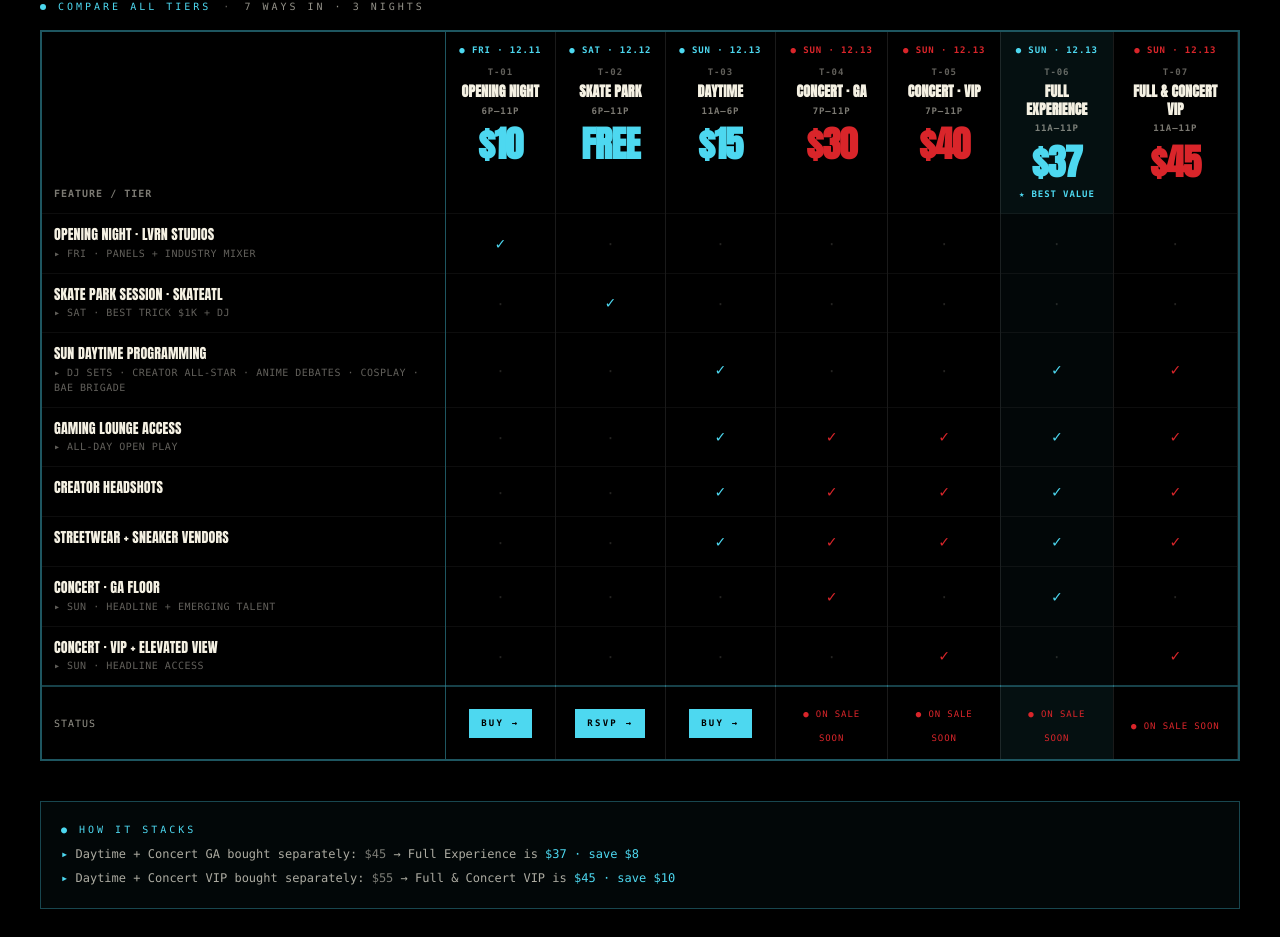
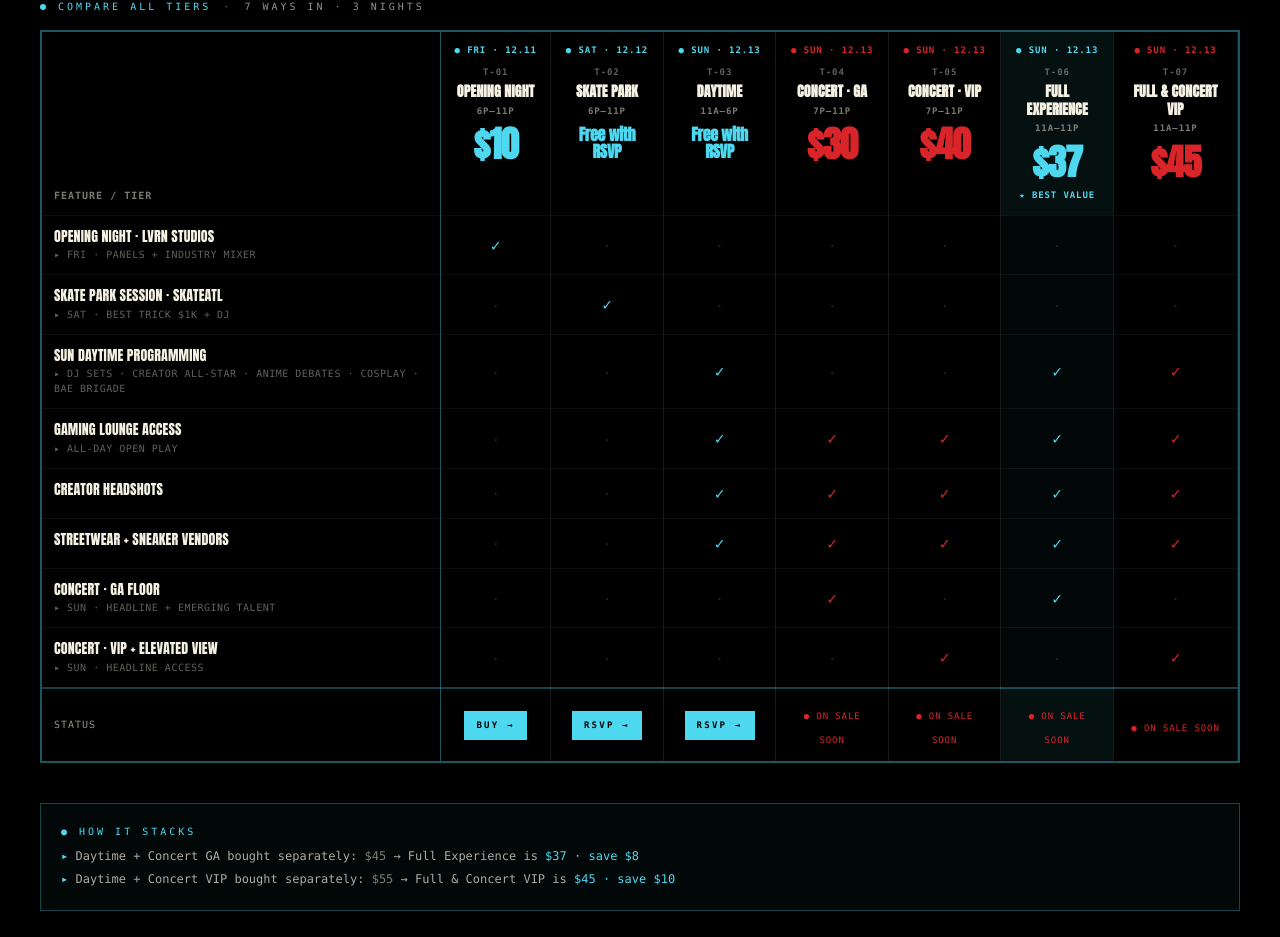
Before and after one commit to ryanjo11/the-kickback-site, a Next.js app: page /tickets in a window 1280 px wide. Shown: the part 617-1554 px from the top of the page. Built offline with nearby package versions, Linux system fonts and the light colour scheme.

Commit message:
Tickets: Sunday Daytime (T-03) + Skate Park (T-02) price \u2192 'Free with RSVP'; buttons simplified to 'RSVP'; price-check logic uses includes('Free') so status pill + button copy swap correctly

```diff
--- a/app/tickets/page.tsx
+++ b/app/tickets/page.tsx
@@ -327,7 +327,7 @@ function DayPanel({ d, wide = false }: { d: Day; wide?: boolean }) {
                     className="inline-flex items-center justify-center w-full md:w-auto px-6 py-3 font-mono text-[11px] uppercase tracking-[0.3em] font-bold text-ink transition-opacity hover:opacity-90"
                     style={{ background: a.hex }}
                   >
-                    {t.price === "FREE" ? "RSVP Now" : "Buy Tickets"} →
+                    {t.price.includes("Free") ? "RSVP" : "Buy Tickets"} →
                   </a>
                 </div>
               )}
@@ -385,13 +385,13 @@ const matrixTiers: MatrixTier[] = [
     ticketUrl: "https://posh.vip/e/the-kickback-creator-state-of-the-union",
   },
   {
-    code: "T-02", day: "SAT", dayDate: "12.12", name: "Skate Park", price: "FREE",
+    code: "T-02", day: "SAT", dayDate: "12.12", name: "Skate Park", price: "Free with RSVP",
     window: "6p–11p", accent: "royal",
     features: { skate: true },
     ticketUrl: "https://posh.vip/e/the-kickback-skate-jam",
   },
   {
-    code: "T-03", day: "SUN", dayDate: "12.13", name: "Daytime", price: "$15",
+    code: "T-03", day: "SUN", dayDate: "12.13", name: "Daytime", price: "Free with RSVP",
     window: "11a–6p", accent: "ice",
     features: { daytime: true, gamingLounge: true, headshots: true, vendors: true },
     ticketUrl: "https://www.universe.com/events/the-kickback-tickets-PC17LZ",
@@ -469,7 +469,9 @@ function TicketMatrixMobile() {
                 </div>
               </div>
               <div
-                className="font-chunk text-3xl leading-none shrink-0"
+                className={`font-chunk leading-[1.05] shrink-0 text-right ${
+                  t.price.includes("Free") ? "text-lg max-w-[7.5rem]" : "text-3xl"
+                }`}
                 style={{ color }}
               >
                 {t.price}
@@ -516,9 +518,9 @@ function TicketMatrixMobile() {
                   className="inline-flex items-center justify-center w-full px-4 py-3 font-mono text-[11px] uppercase tracking-[0.3em] font-bold text-cream"
                   style={{ background: color }}
                 >
-                  {t.price === "FREE" ? "RSVP Now" : "Buy Tickets"} →
+                  {t.price.includes("Free") ? "RSVP" : "Buy Tickets"} →
                 </a>
-              ) : t.price === "FREE" ? (
+              ) : t.price.includes("Free") ? (
                 <span
                   className="font-mono text-[9px] uppercase tracking-widest font-bold"
                   style={{ color }}
@@ -581,7 +583,11 @@ function TicketMatrix() {
                   </div>
                   {/* Price */}
                   <div
-                    className="font-display text-3xl md:text-4xl leading-none mt-2"
+                    className={`font-display leading-[1.05] mt-2 ${
+                      t.price.includes("Free")
+                        ? "text-sm md:text-base"
+                        : "text-3xl md:text-4xl"
+                    }`}
                     style={{ color, letterSpacing: "-0.02em" }}
                   >
                     {t.price}
@@ -658,9 +664,9 @@ function TicketMatrix() {
                       className="inline-flex items-center justify-center px-3 py-2 font-mono text-[9px] uppercase tracking-[0.25em] font-bold text-ink whitespace-nowrap"
                       style={{ background: color }}
                     >
-                      {t.price === "FREE" ? "RSVP" : "Buy"} →
+                      {t.price.includes("Free") ? "RSVP" : "Buy"} →
                     </a>
-                  ) : t.price === "FREE" ? (
+                  ) : t.price.includes("Free") ? (
                     <span className="font-mono text-[9px] uppercase tracking-widest text-ice">
                       ● RSVP SOON
                     </span>
```
